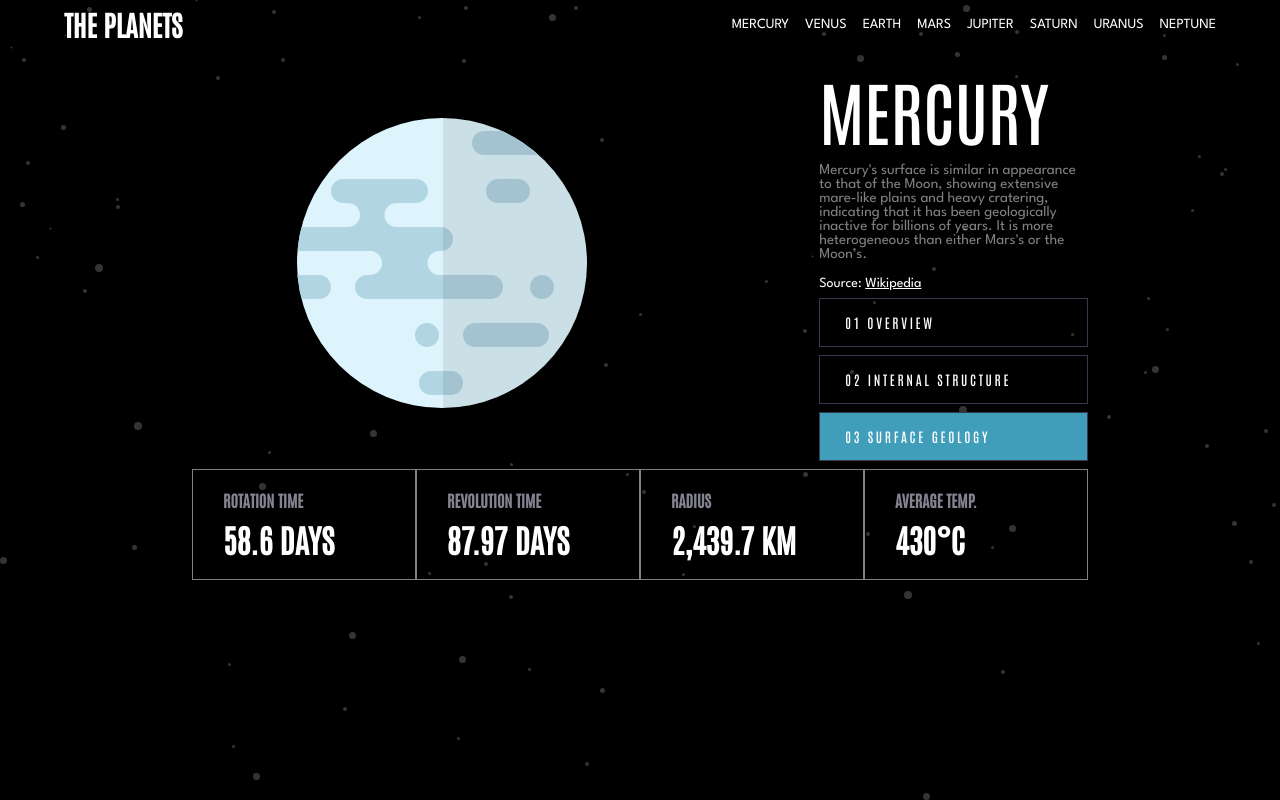
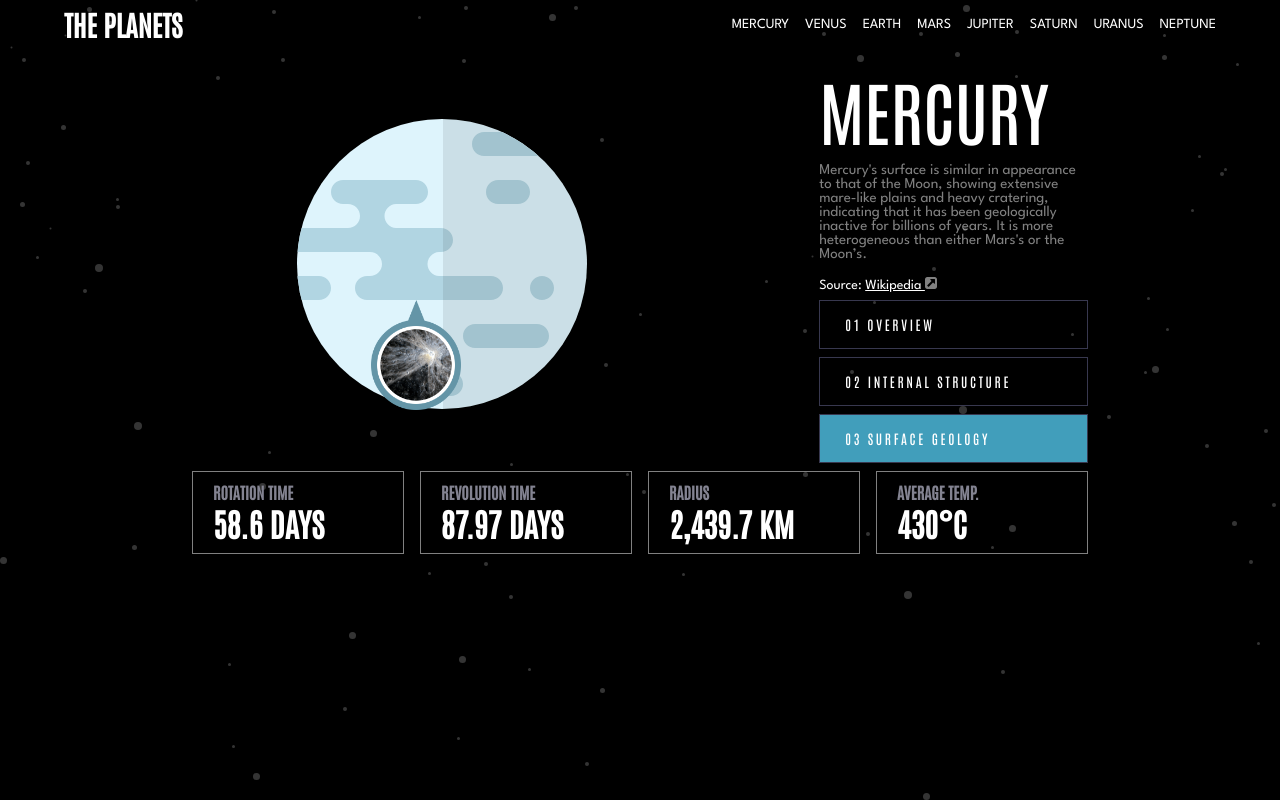
Before and after one commit to JuanluGGarcia/react-router-practica-planetas, a React (Vite) app: page / in a window 1280 px wide. Both pictures are taken after a click on the button "03 SURFACE GEOLOGY". Built offline with nearby package versions, Linux system fonts and the light colour scheme.

Commit message:
terminado

```diff
--- a/src/pages/Planet.jsx
+++ b/src/pages/Planet.jsx
@@ -3,6 +3,7 @@ import { PLANETS_INFO } from '../constants/planetsInfo';
 import {
 	StyledButton,
 	StyledButtonsContainer,
+	StyledHiddenImage,
 	StyledInformation,
 	StyledInformationText,
 	StyledInformationTitle,
@@ -29,6 +30,11 @@ const Planet = ({ planet }) => {
 					<StyledPlanet>
 						<img src={PLANETS_INFO[planet].images[info]} alt='' />
 					</StyledPlanet>
+					<StyledHiddenImage>
+							{info === 2 && (
+								<img src={PLANETS_INFO[planet].images[3]} alt='' />
+							)}
+						</StyledHiddenImage>
 					{/* Cabecera información planeta */}
 					<StyledInformation>
 						<StyledInformationTitle>
@@ -39,7 +45,7 @@ const Planet = ({ planet }) => {
 						</StyledInformationText>
 
 						<StyledSpan>
-							Source: <StyledWikipedia>Wikipedia</StyledWikipedia>
+							Source: <StyledWikipedia>Wikipedia <img src="assets/images/icon-source.svg" alt="icon-source" /></StyledWikipedia>
 						</StyledSpan>
 						{/* Botones */}
 						<StyledButtonsContainer>
--- a/src/pages/style.js
+++ b/src/pages/style.js
@@ -29,6 +29,14 @@ const StyledPlanet = styled.div`
 	/* background-color: orange; */
 `;
 
+const StyledHiddenImage = styled.div`
+	position: absolute;
+	width: 90px;
+	left: 32.5%;
+	top: 300px;
+	transform: translateX(-50%);
+`;
+
 // const StyledImagePlanet = styled.img``;
 
 const StyledInformation = styled.div`
@@ -56,7 +64,7 @@ const StyledSpan = styled.span`
 	margin-bottom: .5rem;
 `;
 
-const StyledWikipedia = styled.span`
+const StyledWikipedia = (styled.span)`
 	color: ${COLORS.title};
 	text-decoration: underline;
 	cursor: pointer;
@@ -97,16 +105,16 @@ const StyledPlanetNumbers = styled.div`
 	width: 100%;
 	display: flex;
 	justify-content: space-evenly;
+	gap: 1rem;
 	/* background-color: lightblue; */
 `;
 const StyledPlanetStatsContainer = styled.div`
 	display: flex;
 	flex-direction: column;
-	padding: 20px 30px;
+	padding: 10px 20px;
 	justify-content: center;
-	gap: 8px;
 	border: 1px solid grey;
-	width: 255px;
+	width: 250px;
 `;
 
 const StyledPlanetTitleStats = styled.h4`
@@ -127,6 +135,7 @@ export {
 	StyledWrapper,
 	StyledPlanetInformation,
 	StyledPlanet,
+	StyledHiddenImage,
 	// StyledImagePlanet,
 	StyledInformation,
 	StyledInformationTitle,
--- a/src/styles/global-styles.js
+++ b/src/styles/global-styles.js
@@ -10,7 +10,7 @@ export const GlobalStyles = createGlobalStyle`
   }
 
   img{
-    display: block;
+    display: inline-block;
     max-width: 100%;
   }
 
```
